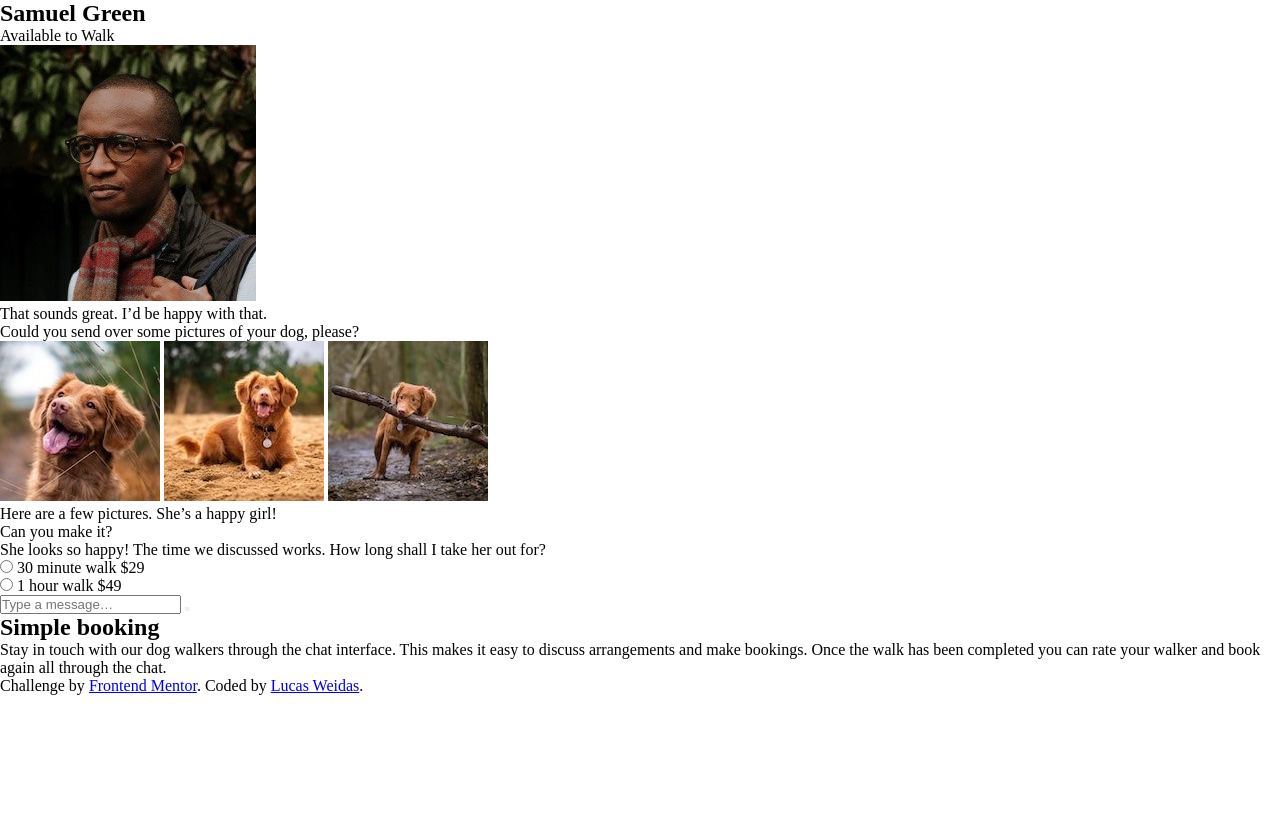
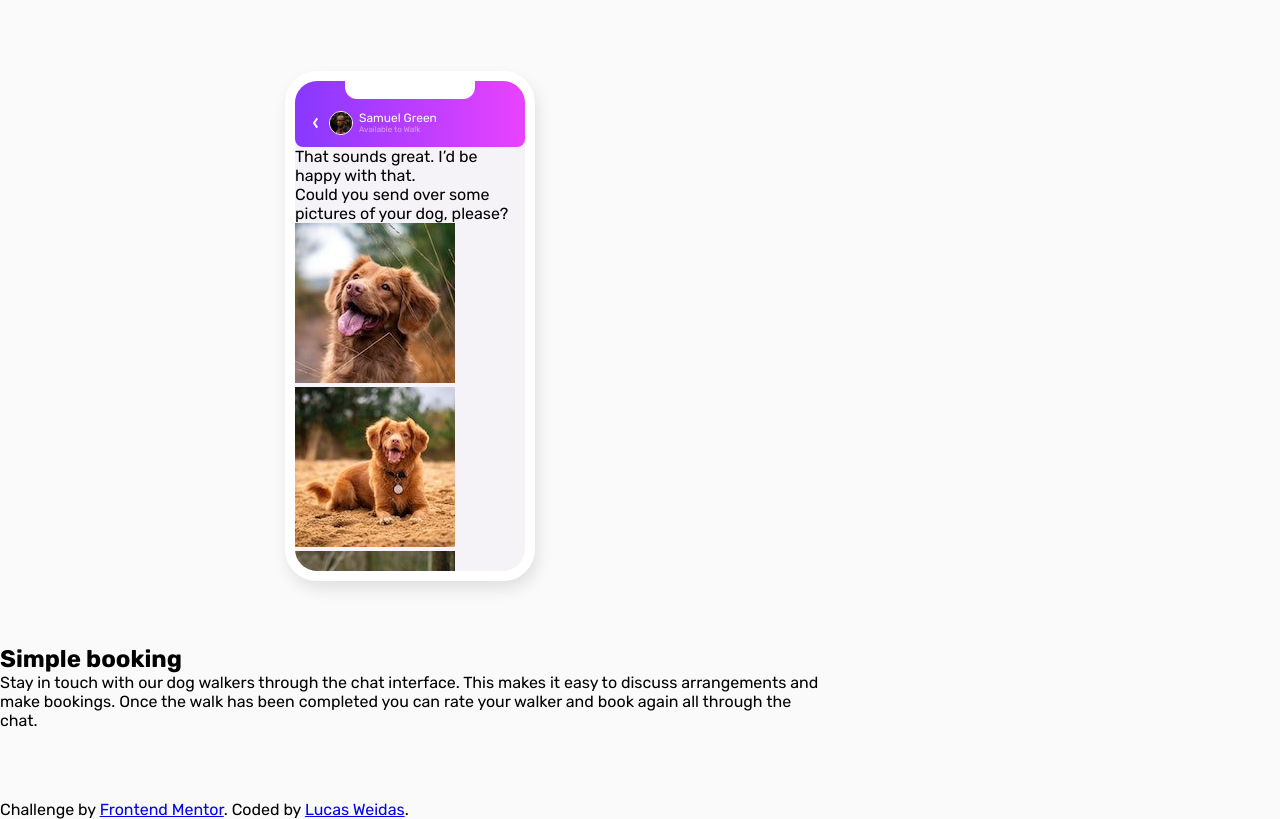
Before and after one commit to lucasweidas/chat-app-css-illustration-master, a plain HTML site: page index.html in a window 1280 px wide. Drawn offline with Linux system fonts and the light colour scheme.

Commit message:
project update

```diff
--- a/css/style.css
+++ b/css/style.css
@@ -1,3 +1,5 @@
+@import url('https://fonts.googleapis.com/css2?family=Rubik:wght@400;500;700&display=swap');
+
 *,
 *::before,
 *::after {
@@ -6,6 +8,8 @@
   box-sizing: border-box;
 }
 
+/****************************************/
+/* Variables */
 :root {
   --clr-text-01: hsl(276, 100%, 81%);
   --clr-text-02: hsl(276, 55%, 52%);
@@ -13,4 +17,138 @@
   --clr-text-04: hsl(206, 6%, 79%);
   --clr-text-05: hsl(271, 36%, 24%);
   --clr-text-06: hsl(270, 7%, 64%);
+  --clr-light-magenta: hsl(293, 100%, 63%);
+  --clr-light-violet: hsl(264, 100%, 61%);
+  --clr-white: hsl(0, 0%, 100%);
+  --clr-app-bg: hsl(270, 20%, 96%);
+  --clr-body-bg: hsl(0, 0%, 98%);
+  --clr-submit-btn-bg: hsl(271, 36%, 24%);
+  --clr-radio-btn-ol: hsl(289, 100%, 72%);
+
+  --ff-default: 'Rubik', sans-serif;
+  --width-bg-image: clamp(50%, 5vw, 500px);
 }
+
+/****************************************/
+/* General Styles */
+body {
+  width: 100%;
+  font-family: var(--ff-default);
+  background-color: var(--clr-body-bg);
+}
+
+main {
+  width: min(100%, 820px);
+  min-height: 100vh;
+  display: flex;
+  flex-direction: column;
+  align-items: center;
+  justify-content: center;
+  row-gap: 4rem;
+  padding-block: 4rem;
+}
+
+button {
+  cursor: pointer;
+  background-color: transparent;
+  border: none;
+  position: relative;
+}
+
+/****************************************/
+/* Phone Container */
+#phone {
+  width: 250px;
+  height: 510px;
+  background-color: var(--clr-app-bg);
+  border: 0.625rem solid var(--clr-white);
+  border-radius: 2rem;
+  box-shadow: 3px 8px 15px rgba(0, 0, 0, 0.1);
+  position: relative;
+  overflow: hidden;
+}
+
+#phone::before {
+  content: '';
+  width: 130px;
+  height: 18px;
+  display: block;
+  position: absolute;
+  top: 0;
+  left: 50%;
+  background-color: var(--clr-white);
+  border-radius: 0 0 12px 12px;
+  transform: translateX(-50%);
+}
+
+.app-header {
+  width: 100%;
+  height: 66px;
+  background-image: linear-gradient(to right, var(--clr-light-violet), var(--clr-light-magenta));
+  border-radius: 0 0 0.5rem 0.5rem;
+  padding: 1.875rem 0.875rem 0.75rem;
+}
+
+.card {
+  display: flex;
+  justify-items: start;
+  align-items: center;
+  column-gap: 0.5rem;
+}
+
+.card__btn-arrow {
+  width: 12px;
+  height: 20px;
+}
+
+.card__btn-arrow::before,
+.card__btn-arrow::after {
+  content: '';
+  display: block;
+  width: 2px;
+  height: 6px;
+  background-color: var(--clr-white);
+}
+
+.card__btn-arrow::before {
+  transform: rotate(35deg) translate(5px, -2.5px);
+}
+
+.card__btn-arrow::after {
+  transform: rotate(-35deg) translate(5px, 2.5px);
+}
+
+.card-user {
+  width: max-content;
+  display: grid;
+  align-items: center;
+  column-gap: 0.375rem;
+  grid-template-areas: 'avatar name' 'avatar status';
+}
+
+.card-user h2 {
+  font-size: 0.75rem;
+  font-weight: 400;
+  color: var(--clr-white);
+  grid-area: name;
+}
+
+.card-user p {
+  font-size: 0.5rem;
+  color: var(--clr-text-01);
+  grid-area: status;
+}
+
+.card-user img {
+  width: 1.5rem;
+  border: 1.5px solid var(--clr-white);
+  border-radius: 50%;
+  grid-area: avatar;
+}
+
+.card__btn-ellipsis {
+
+}
+
+/****************************************/
+/* Media Queries */
--- a/index.html
+++ b/index.html
@@ -14,13 +14,15 @@
       <!-- App Header -->
       <div class="app-header">
         <div class="card">
-          <span class="card__arrow-left"></span>
+          <button class="card__btn-arrow"></button>
           <section class="card-user">
             <h2>Samuel Green</h2>
             <p>Available to Walk</p>
             <img src="images/avatar.jpg" alt="Samuel Green">
           </section>
-          <span class="card__ellipsis"></span>
+          <button class="card__btn-ellipsis">
+            <span></span>
+          </button>
         </div>
       </div>
       <!-- App Messages -->
@@ -45,12 +47,12 @@
           <label for="inp-radio-02">1 hour walk</label>
           <span>$49</span>
         </div>
+        <!-- App Form -->
+        <form class="app-form">
+          <input type="text" id="inp-text" placeholder="Type a message…"></input>
+          <button type="submit" id="btn-submit"></button>
+        </form>
       </div>
-      <!-- App Form -->
-      <form class="app-form">
-        <input type="text" id="inp-text" placeholder="Type a message…"></input>
-        <button type="submit" id="btn-submit"></button>
-      </form>
     </div>
     <!-- Intro Container -->
     <section class="intro">
```
